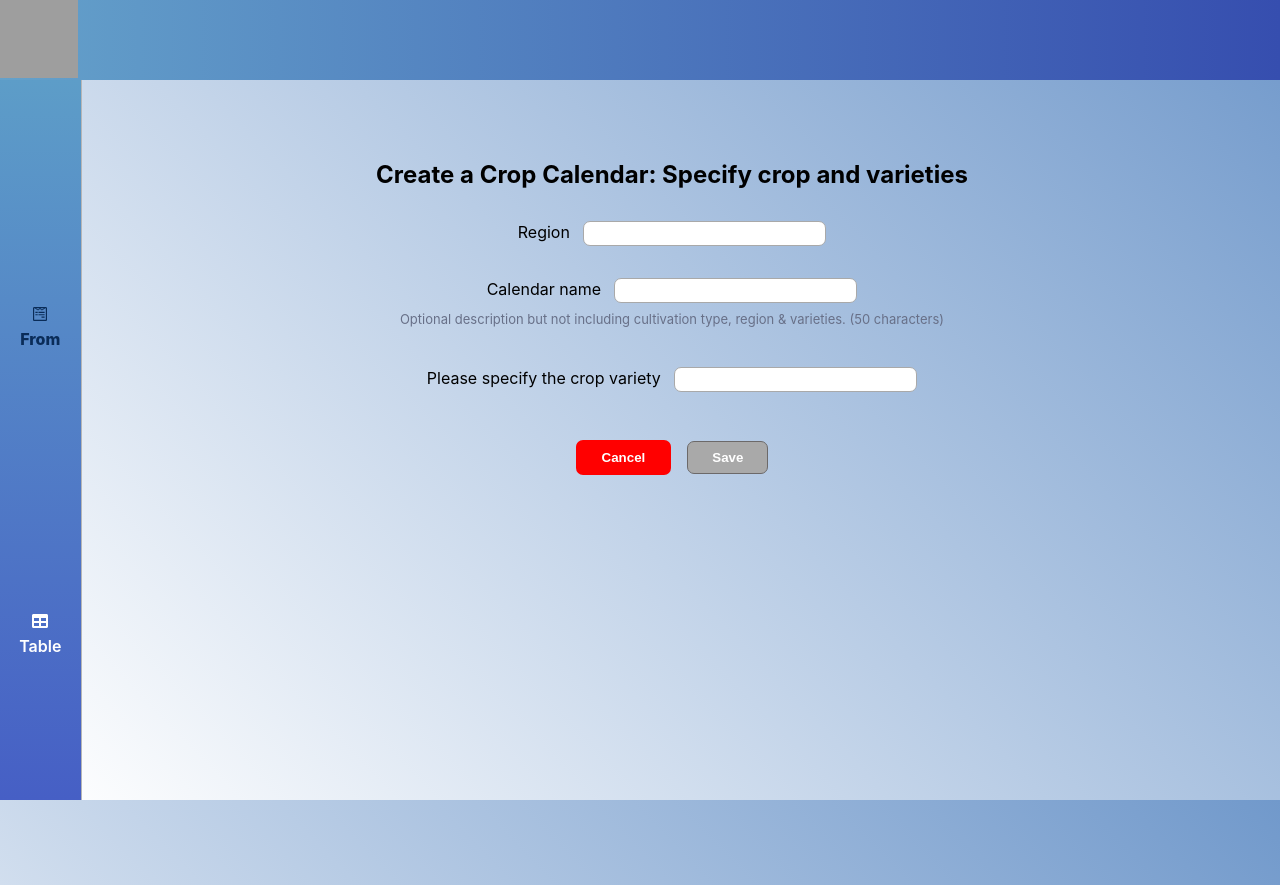
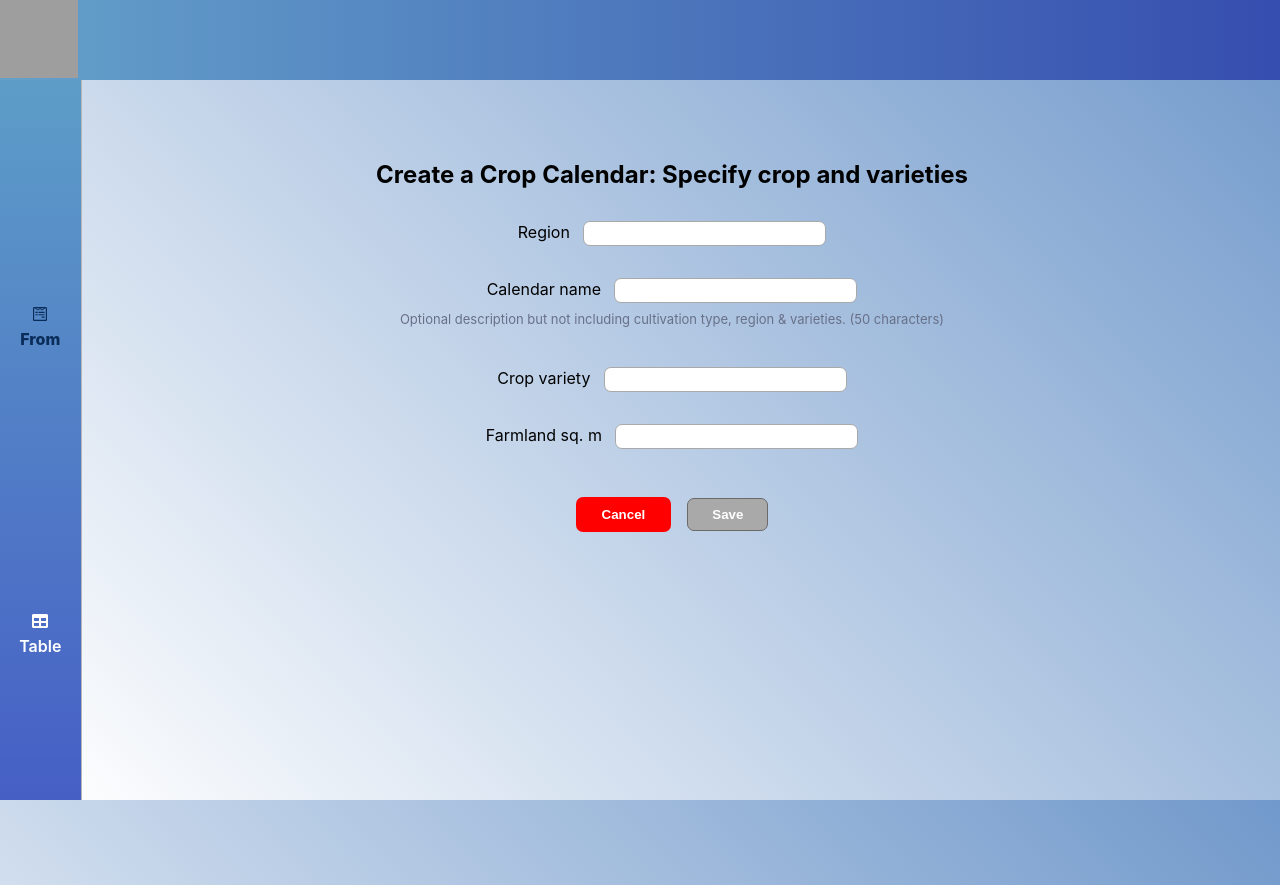
Before and after one commit to BoyanK95/yara2023, a React (Create React App) app in the folder React/ReactAssignment/yara-react-assignment-v2-custom-hooks/: page /form in a window 1280 px wide. Built offline with nearby package versions, Linux system fonts and the light colour scheme; grey boxes are pictures that could not be loaded.

Commit message:
Refactored code to include 4th number input

```diff
--- a/React/ReactAssignment/yara-react-assignment-v2-custom-hooks/src/components/FormComponent/Form.js
+++ b/React/ReactAssignment/yara-react-assignment-v2-custom-hooks/src/components/FormComponent/Form.js
@@ -36,10 +36,19 @@ const Form = (props) => {
         reset: resetVariety
     } = useInput(isNotEmpty);
 
+    const {
+        value: numberInput,
+        isValid: numberInputIsValid,
+        hasError: numberInputHasError,
+        valueChangeHandler: numberInputHandler,
+        inputBlurHandler: numberBlurHandler,
+        reset: resetNumberInput
+    } = useInput(isNotEmpty);
+
     let formIsValid = false;
     // console.log(formIsValid);
 
-    if (regionsIsValid && calendarIsValid && varietyIsValid) {
+    if (regionsIsValid && calendarIsValid && varietyIsValid && numberInputIsValid) {
         formIsValid = true;
     }
 
@@ -58,10 +67,11 @@ const Form = (props) => {
         dataArr.push(regionInput)
         dataArr.push(calendarName)
         dataArr.push(varietyInput)
+        dataArr.push(numberInput)
         console.log(dataArr);
+
         setSubmitedData(dataArr)
         setShowSummary(true)
-
 
         resetHandler();
     }
@@ -70,11 +80,13 @@ const Form = (props) => {
         resetRegion();
         resetCalendar();
         resetVariety();
+        resetNumberInput()
     }
 
     const regionInputClass = !regionHasError ? classes.input : classes.error;
     const calendarInputClass = !calendarHasError ? classes.input : classes.error;
     const varietyInputClass = !varietyHasError ? classes.input : classes.error;
+    const numberInputClass = !numberInputHasError ? classes.input : classes.error;
 
     return (
         <>
@@ -121,6 +133,18 @@ const Form = (props) => {
                     />
                     {varietyHasError && <p className={classes.errorText}>Value of {props.thirdLabel} is required!</p>}
                 </div>
+                <div className={classes.container}>
+                    <label htmlFor={props.numberLabel}>{props.numberLabel}</label>
+                    <input
+                        className={numberInputClass}
+                        type='number'
+                        name='numberInput'
+                        onBlur={numberBlurHandler}
+                        onChange={numberInputHandler}
+                        value={numberInput}
+                    />
+                    {numberInputHasError && <p className={classes.errorText}>Value of {props.numberLabel} is required!</p>}
+                </div>
                 <div className={classes.btnContainer}>
                     <button className='btnCancel' type='button' onClick={resetHandler}>
                         Cancel
--- a/React/ReactAssignment/yara-react-assignment-v2-custom-hooks/src/components/TableComponent/Table.js
+++ b/React/ReactAssignment/yara-react-assignment-v2-custom-hooks/src/components/TableComponent/Table.js
@@ -10,6 +10,7 @@ const Table = () => {
                     <th>Region</th>
                     <th>Season</th>
                     <th>Crops</th>
+                    <th>Yeild tons</th>
                 </tr>
             </thead>
             <tbody>
@@ -23,6 +24,9 @@ const Table = () => {
                     <td>
                         Sunflower
                     </td>
+                    <td>
+                        35
+                    </td>
                 </tr>
                 <tr>
                     <td>
@@ -33,6 +37,23 @@ const Table = () => {
                     </td>
                     <td>
                         Potato
+                    </td>
+                    <td>
+                        3
+                    </td>
+                </tr>
+                <tr>
+                    <td>
+                        Thailand
+                    </td>
+                    <td>
+                        Rainy
+                    </td>
+                    <td>
+                        Rice
+                    </td>
+                    <td>
+                        177
                     </td>
                 </tr>
             </tbody>
--- a/React/ReactAssignment/yara-react-assignment-v2-custom-hooks/src/pages/FormPage/FormPage.js
+++ b/React/ReactAssignment/yara-react-assignment-v2-custom-hooks/src/pages/FormPage/FormPage.js
@@ -6,7 +6,7 @@ const FormPage = () => {
     return (
         <div className={classes.container}>
             <h2>Create a Crop Calendar: Specify crop and varieties</h2>
-            <Form firstLabel='Region' secondLabel='Calendar name' thirdLabel='Please specify the crop variety'/>
+            <Form firstLabel='Region' secondLabel='Calendar name' thirdLabel='Crop variety' numberLabel='Farmland sq. m'/>
         </div>
     );
 };
--- a/React/ReactAssignment/yara-react-assignment-v2-custom-hooks/src/pages/TablePage/TablePage.js
+++ b/React/ReactAssignment/yara-react-assignment-v2-custom-hooks/src/pages/TablePage/TablePage.js
@@ -15,7 +15,7 @@ const TablePage = () => {
             <h3>Table Details</h3>
             <Table />
             <button className='btn' onClick={addItemHandler}>Add a new item</button>
-            {showForm && <Form firstLabel='Region' secondLabel='Season' thirdLabel='Crops'/>}
+            {showForm && <Form firstLabel='Region' secondLabel='Season' thirdLabel='Crops' numberLabel='Yeild'/>}
         </div>
     );
 };
```
Also changed, not shown: 2 other files (tests, documents, lock files or other folders).
